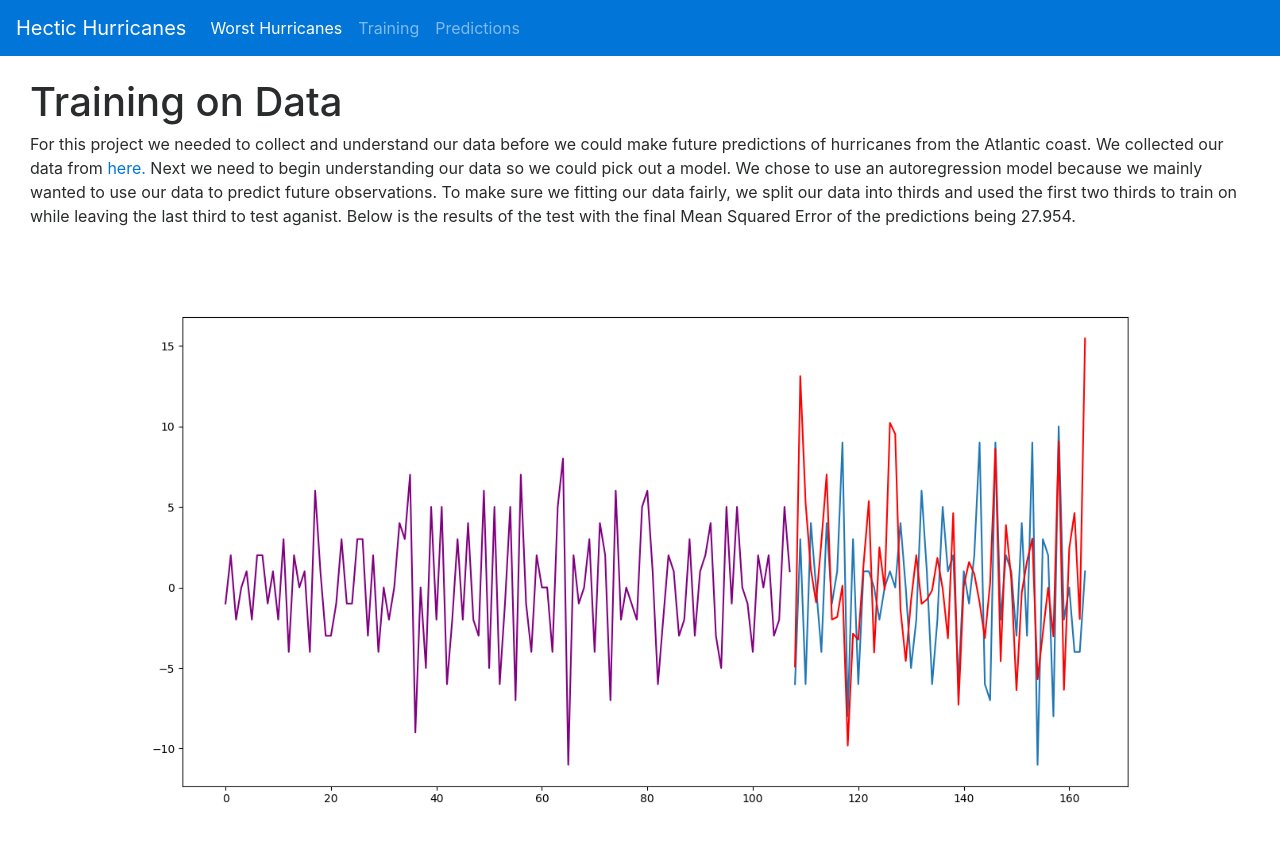
After one commit to sriegodedios/HackK-State-2017, a Django app: page /history/training/ in a window 1280 px wide. The commit adds this page. Run offline with Django 3.2, Linux system fonts and the light colour scheme; some libraries are stand-ins or nearby versions.

Commit message:
Added training page

```diff
--- a/history/data/test_model.py
+++ b/history/data/test_model.py
@@ -26,7 +26,7 @@ size = int(len(X) * 0.66)
 train, test = X[0:size], X[size:]
 # train autoregression
 model = AR(train)
-model_fit = model.fit(maxlag=5, disp=False)
+model_fit = model.fit(maxlag=50, disp=False)
 window = model_fit.k_ar
 coef = model_fit.params
 # walk forward over time steps in test
--- a/history/static/history/styles/css/style.css
+++ b/history/static/history/styles/css/style.css
@@ -1,6 +1,10 @@
 
 #map {
   height: 400px;
-  width: 100%; }
+  width: 100%;
+}
 
+#training-photo {
+  max-width:100%;
+}
 /*# sourceMappingURL=style.css.map */
--- a/history/templates/history/base.html
+++ b/history/templates/history/base.html
@@ -17,17 +17,17 @@
         <button class="navbar-toggler navbar-toggler-right" type="button" data-toggle="collapse" data-target="#navbarNav" aria-controls="navbarNav" aria-expanded="false" aria-label="Toggle navigation">
           <span class="navbar-toggler-icon"></span>
         </button>
-        <a class="navbar-brand" href="#">[Name of App]</a>
+        <a class="navbar-brand" href=""> Hectic Hurricanes </a>
         <div class="collapse navbar-collapse" id="navbarNav">
     <ul class="navbar-nav">
       <li class="nav-item active">
-        <a class="nav-link" href="#">Hurricane <span class="sr-only">(current)</span></a>
+        <a class="nav-link" href="{% url 'index' %}"> Worst Hurricanes </a>
       </li>
       <li class="nav-item">
-        <a class="nav-link" href="#">About Us</a>
+        <a class="nav-link" href="{% url 'training' %}"> Training </a>
       </li>
       <li class="nav-item">
-        <a class="nav-link" href="#">Fututre Hurricanes</a>
+        <a class="nav-link" href="{% url 'predict' %}"> Predictions </a>
       </li>
       <!--li class="nav-item">
         <div class="input-group">
--- /dev/null
+++ b/history/templates/history/training.html
@@ -0,0 +1,19 @@
+{% extends 'history/base.html' %}
+{% block title %} Google Map Demo {% endblock %}
+{% block content %}
+{% load static %}
+    <h1> Training on Data </h1>
+    <p>
+        For this project we needed to collect and understand our data before we could
+        make future predictions of hurricanes from the Atlantic coast. We collected our
+        data from <a href="https://www.kaggle.com/noaa/hurricane-database/data">here.</a>
+        Next we need to begin understanding our data so we could pick out a model. We
+        chose to use an autoregression model because we mainly wanted to use our data to
+        predict future observations. To make sure we fitting our data fairly, we split our
+        data into thirds and used the first two thirds to train on while leaving the last
+        third to test aganist. Below is the results of the test with the final Mean Squared
+        Error of the predictions being 27.954.
+    </p>
+    <img src="{% static 'history/images/Prediction_Testing.png' %}" id="training-photo">
+
+{% endblock %}
--- a/history/urls.py
+++ b/history/urls.py
@@ -5,6 +5,8 @@ from . import views
 
 urlpatterns = [
     url(r'^$', views.index, name='index'),
+    url(r'^/', views.index, name='index'),
     url(r'map_demo/', views.generic, {'template_name': 'history/google_map_demo.html'}, name='map_demo'),
-    url(r'^per_year', views.per_year, name='per_year'),
+    url(r'training/', views.generic, {'template_name': 'history/training.html'}, name='training'),
+    url(r'^predict', views.predict, name='predict'),
 ]
--- a/history/views.py
+++ b/history/views.py
@@ -24,13 +24,22 @@ def index(request):
 
     return render(request, 'history/index.html', {'table_head': header, 'table': output})
 
-def per_year(request):
+def predict(request):
     hurricanes_per_year = dict()
     for x in Hurricane.objects.filter(category__gte=1).order_by('start_date'):
         if x.start_date.year in hurricanes_per_year.keys():
             hurricanes_per_year[x.start_date.year] += 1
         else:
             hurricanes_per_year[x.start_date.year] = 1
+
+    axis_labels = ["Year", "Frequency"]
+    years = []
+    historic_data = []
+    future_data = []
+    for key in hurricanes_per_year.keys():
+        years.append(key)
+        historic_data.append(hurricanes_per_year[key])
+        future_data.append(0)
 
     # load dataset
     series = Series(hurricanes_per_year)
@@ -42,26 +51,20 @@ def per_year(request):
 
     # fit model
     model = AR(data)
-    model_fit = model.fit(maxlag=5, disp=False)
+    model_fit = model.fit(maxlag=50, disp=False)
 
-    future_years = []
-    future_data = []
+
     # predict with model
     predictions = model_fit.predict(start=len(data), end=len(data) + 10)
     for i, prediction in enumerate(predictions):
         x = prediction + last_ob
-        future_years.append(last_year + i + 1)
-        future_data = x
+        years.append(last_year + i + 1)
+        future_data.append(x)
         last_ob = x
 
-    header = ["Year", "Frequency"]
-    historic_years = []
-    historic_data = []
-    for key in hurricanes_per_year.keys():
-        historic_years.append(key)
-        historic_data.append(hurricanes_per_year[key])
 
-    return render(request, 'history/graph.html', {'table_head': header, 'historic_years': historic_years, 'historic_data': historic_data, 'future_years': future_years, 'future_data': future_data})
+
+    return render(request, 'history/graph.html', {'axis_labels': axis_labels, 'historic_data': historic_data, 'years': years, 'future_data': future_data})
 
 def generic(request, template_name):
     return render(request, template_name)
```
Also changed, not shown: history/templates/history/graph.html (+31 -12 lines), history/data/Prediction_Testing.png (deleted), history/static/history/images/Prediction_Testing.png (added), 1 other file.
